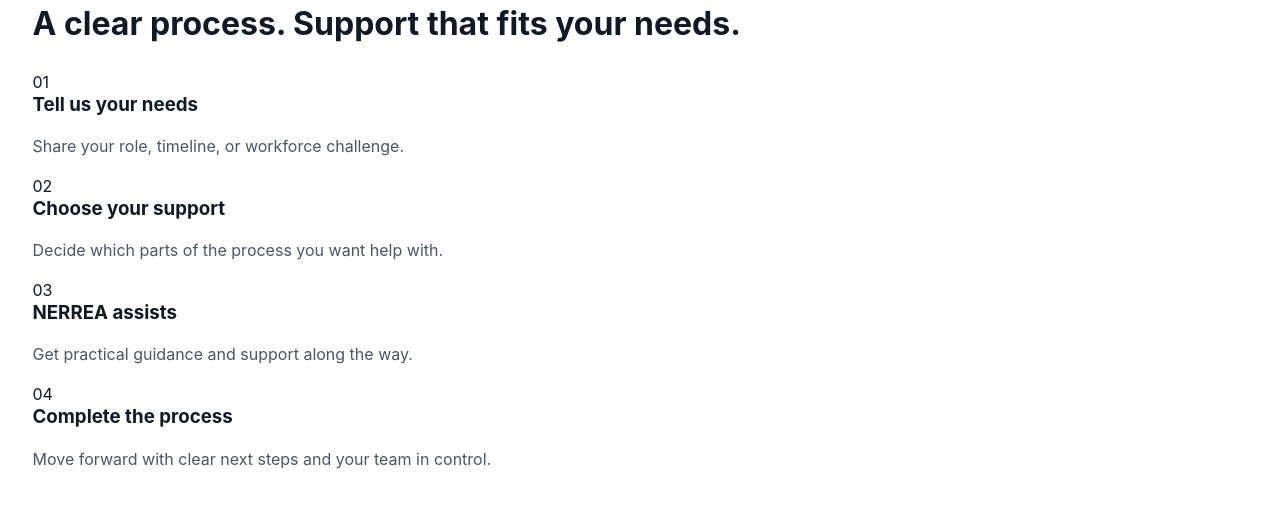
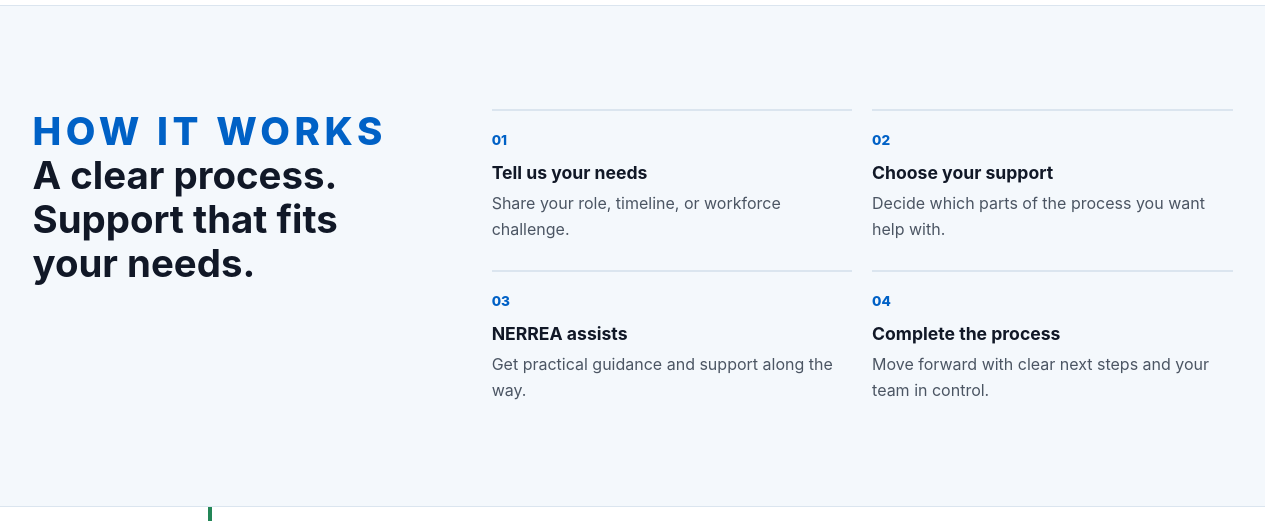
Before and after one commit to roberth6060/nerrea-website, a React (Vite) app: page /workforce in a window 1280 px wide. Shown: the part 2262-2783 px from the top of the page. Built offline with nearby package versions, Linux system fonts and the light colour scheme.

Commit message:
Style workforce process sections

```diff
--- a/src/pages/Workforce/Workfoce.style.ts
+++ b/src/pages/Workforce/Workfoce.style.ts
@@ -1,14 +1,97 @@
 import styled from "styled-components";
 import { Section } from "../../components/Layout/Layout.style";
 
-export const ServiceHeader = styled.header``;
+export const ServiceHeader = styled.header`
+  max-width: 700px;
+  margin-bottom: 2.5rem;
 
-export const ProcessBand = styled(Section)``;
+  h2 {
+    margin: 0 0 1rem;
+    font-size: clamp(2rem, 4vw, 3rem);
+    line-height: 1.15;
+  }
 
-export const ProcessContent = styled.div``;
+  p {
+    max-width: 620px;
+    margin: 0;
+    color: var(--color-muted);
+    font-size: 1.125rem;
+    line-height: 1.6;
+  }
+`;
 
-export const ControlSection = styled(Section)``;
+export const ProcessBand = styled.section`
+  width: 100%;
+  background-color: var(--color-surface);
+  border-top: 1px solid var(--color-border);
+  border-bottom: 1px solid var(--color-border);
+`;
 
-export const ProcessGrid = styled.div``;
+export const ProcessContent = styled(Section)`
+  display: grid;
+  grid-template-columns: minmax(0, 0.8fr) minmax(0, 1.5fr);
+  align-items: start;
+  gap: clamp(2rem, 5vw, 5rem);
 
-export const ProcessStep = styled.div``;
+  > div:first-child h2 {
+    margin: 0;
+    font-size: clamp(2rem, 3vw, 2.75rem);
+    line-height: 1.15;
+  }
+
+  @media (max-width: 900px) {
+    grid-template-columns: 1fr;
+  }
+`;
+
+export const ControlSection = styled(Section)`
+  max-width: 850px;
+  border-left: 4px solid #238657;
+  padding-left: clamp(1.25rem, 4vw, 2.5rem);
+
+  h2 {
+    margin: 0 0 1rem;
+    font-size: clamp(2rem, 4vw, 3rem);
+    line-height: 1.15;
+  }
+
+  p {
+    max-width: 680px;
+    margin: 0;
+    color: var(--color-muted);
+    font-size: 1.125rem;
+    line-height: 1.7;
+  }
+`;
+
+export const ProcessGrid = styled.div`
+  display: grid;
+  grid-template-columns: repeat(2, minmax(0, 1fr));
+  gap: 1.75rem 1.25rem;
+
+  @media (max-width: 560px) {
+    grid-template-columns: 1fr;
+  }
+`;
+
+export const ProcessStep = styled.div`
+  padding-top: 1rem;
+  border-top: 2px solid var(--color-border);
+
+  span {
+    color: var(--color-primary);
+    font-size: 0.85rem;
+    font-weight: 800;
+  }
+
+  h3 {
+    margin: 0.75rem 0 0.5rem;
+    font-size: 1.1rem;
+  }
+
+  p {
+    margin: 0;
+    color: var(--color-muted);
+    line-height: 1.6;
+  }
+`;
```
